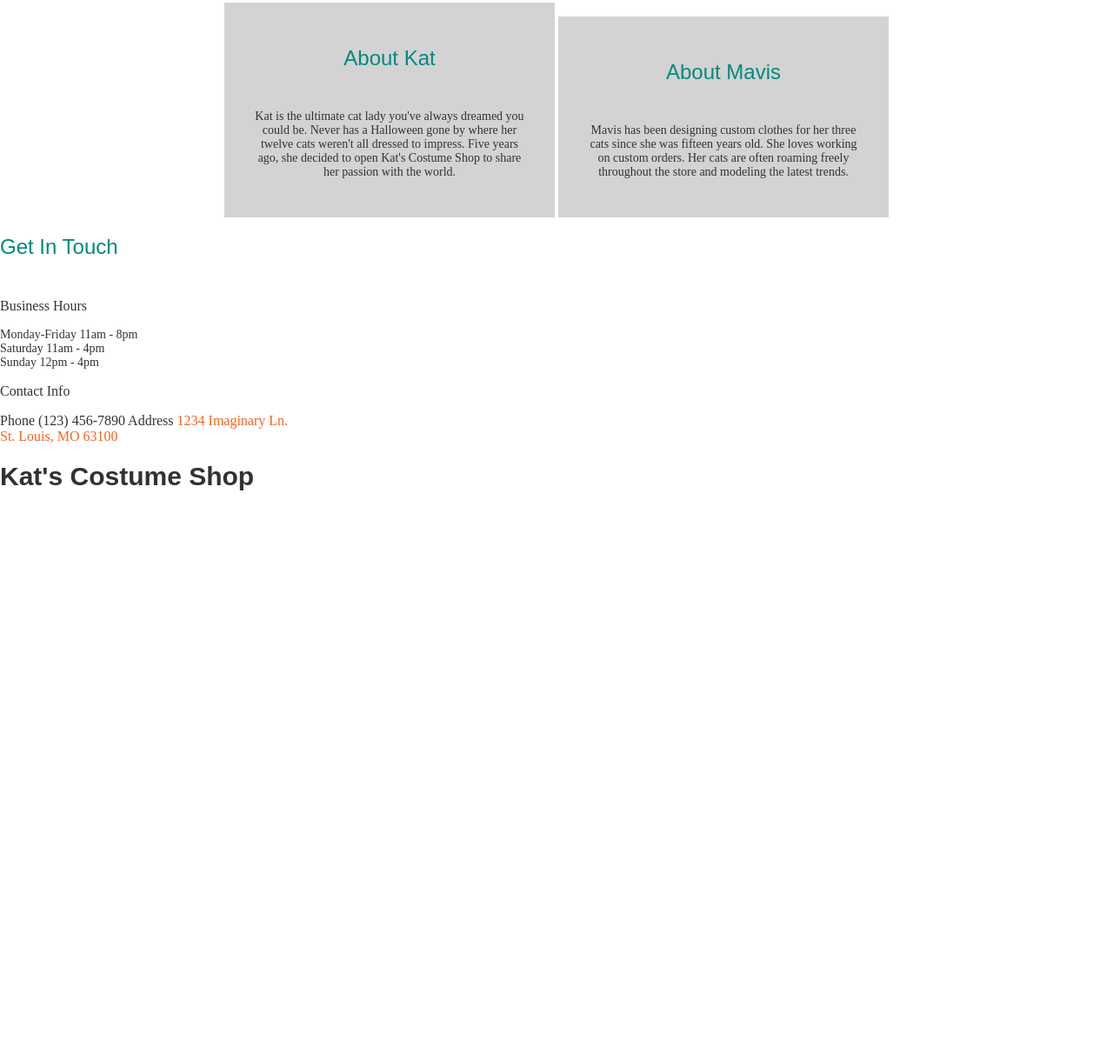
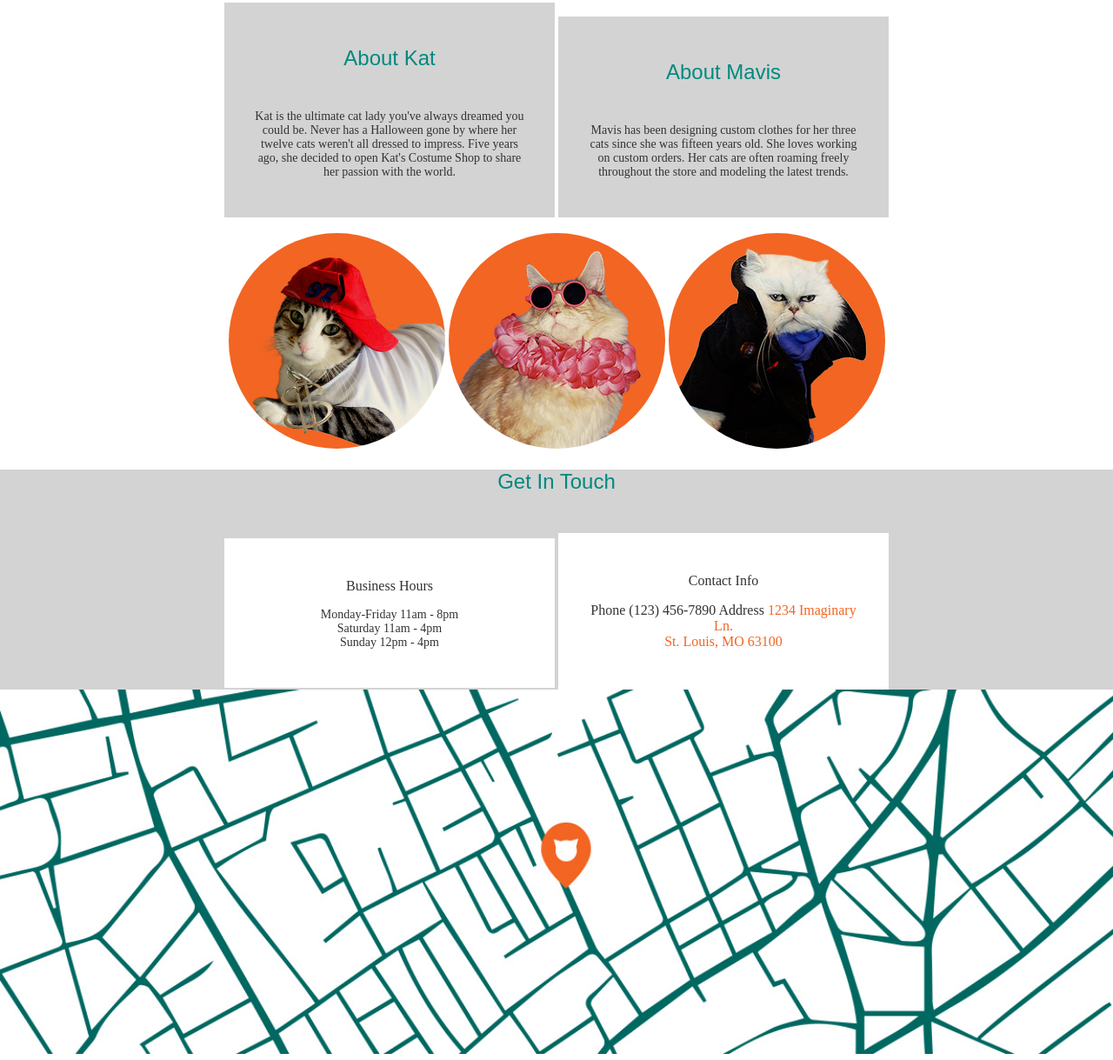
Before and after one commit to dchassaing/Kats_costume_shop, a plain HTML site: page index.html in a window 1280 px wide. Shown: the part 799-2018 px from the top of the page at 87% size. Before the commit the page ends 1384 px from the top, so only its background shows below. Drawn offline with Linux system fonts and the light colour scheme.

Commit message:
pushing all recent changes to website and deleting/adding files

```diff
--- a/assets/css/index.css
+++ b/assets/css/index.css
@@ -12,6 +12,7 @@ h1{
 }
 
 #h3Description{
+    font-size: ;
     margin-left: 300px;
     margin-right: 300px;
     text-align: left;
@@ -64,6 +65,32 @@ p {
   font: .875em 'PT Serif', serif;
 }
 
+.pictures-of-cats{
+  text-align: center;
+}
+
+.cat-in-hat, .cat-in-glasses, .cat-in-coat{
+  display: inline-block;
+  border-radius: 50%;
+}
+
+.get-in-touch-box-business-hours,
+.get-in-touch-box-contact-info{
+  background-color: white;
+  display: inline-block;
+  width:25%;
+  padding: 30px;
+}
+
+
+.get-in-touch-box{
+  width: 100%;
+  text-align: center;
+  background-color: lightgrey;
+  color: #323232;
+}
+
+
 .address {
   color: #f26522;
   font: 1em 'PT Serif', 700;
@@ -72,10 +99,22 @@ p {
 #store-address {
   color:
 }
+
 a {
   color: #f26522;
 }
 
+.shop-map{
+  width: 100%;
+}
+
+footer{
+  background-color: #00897f;
+}
+#footer-h1{
+  text-align: center;
+  color: #FFFFFF;
+}
 
 
 /* On devices wider than 660px */
--- a/index.html
+++ b/index.html
@@ -18,7 +18,7 @@
 
 
     <div class=splash>
-      <img src="assets/images/kats-hero.jpg" alt="" class="kats">
+      <img src="assets/images/kats-hero.jpg" alt="splash page of a cat in a costume" class="kats">
     </div>
 
     <div class='main'>
@@ -56,14 +56,25 @@
         </p>
         </div>
       </div>
+<br>
+      <div class="pictures-of-cats">
+        <img src="assets/images/kats-cat1.jpg" alt="cat with hat" class="cat-in-hat">
+        <img src="assets/images/kats-cat2.jpg" alt="cat in glasses" class="cat-in-glasses">
+        <img src="assets/images/kats-cat3.jpg" alt="cat in coat" class="cat-in-coat">
+      </div>
 
+<div class=get-in-touch-box>
 <h2>Get In Touch</h2>
+  <div class=get-in-touch-box-business-hours>
     <h3>Business Hours</h3>
     <p>
       Monday-Friday 11am - 8pm <br/>
       Saturday 11am - 4pm </br>
       Sunday 12pm - 4pm
     </p>
+  </div>
+
+    <div class="get-in-touch-box-contact-info">
     <h3>Contact Info</h3>
     <h3>
       Phone
@@ -72,10 +83,17 @@
       <a class="address" id="store-address">  1234 Imaginary Ln.</br>St. Louis, MO 63100  </a>
     </h3>
     </div>
+  </div>
+
+<div class=map>
+  <img src="assets/images/kats-map.jpg" alt="map of store location" class="shop-map">
+</div>
+
     <footer>
-      <h1>
+      <h1 id="footer-h1">
       Kat's Costume Shop
       </h1>
     </footer>
+
   </body>
 </html>
```
Also changed, not shown: assets/design/Website1-Kats-desktop.jpg (added), assets/design/Website1-Kats-mobile.jpg (added), 2 other files. Lines whose indentation alone changed are shown as unchanged.
